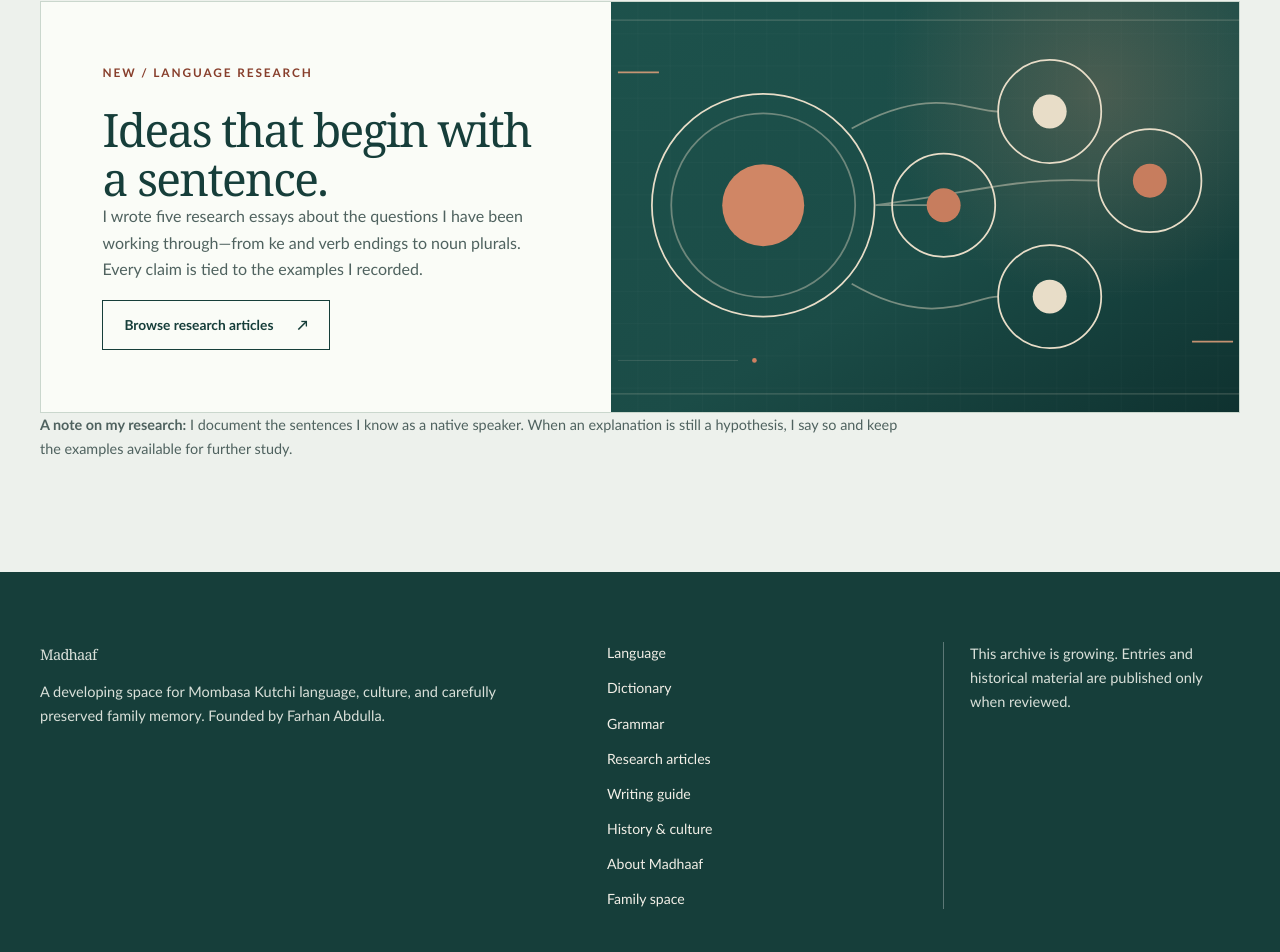
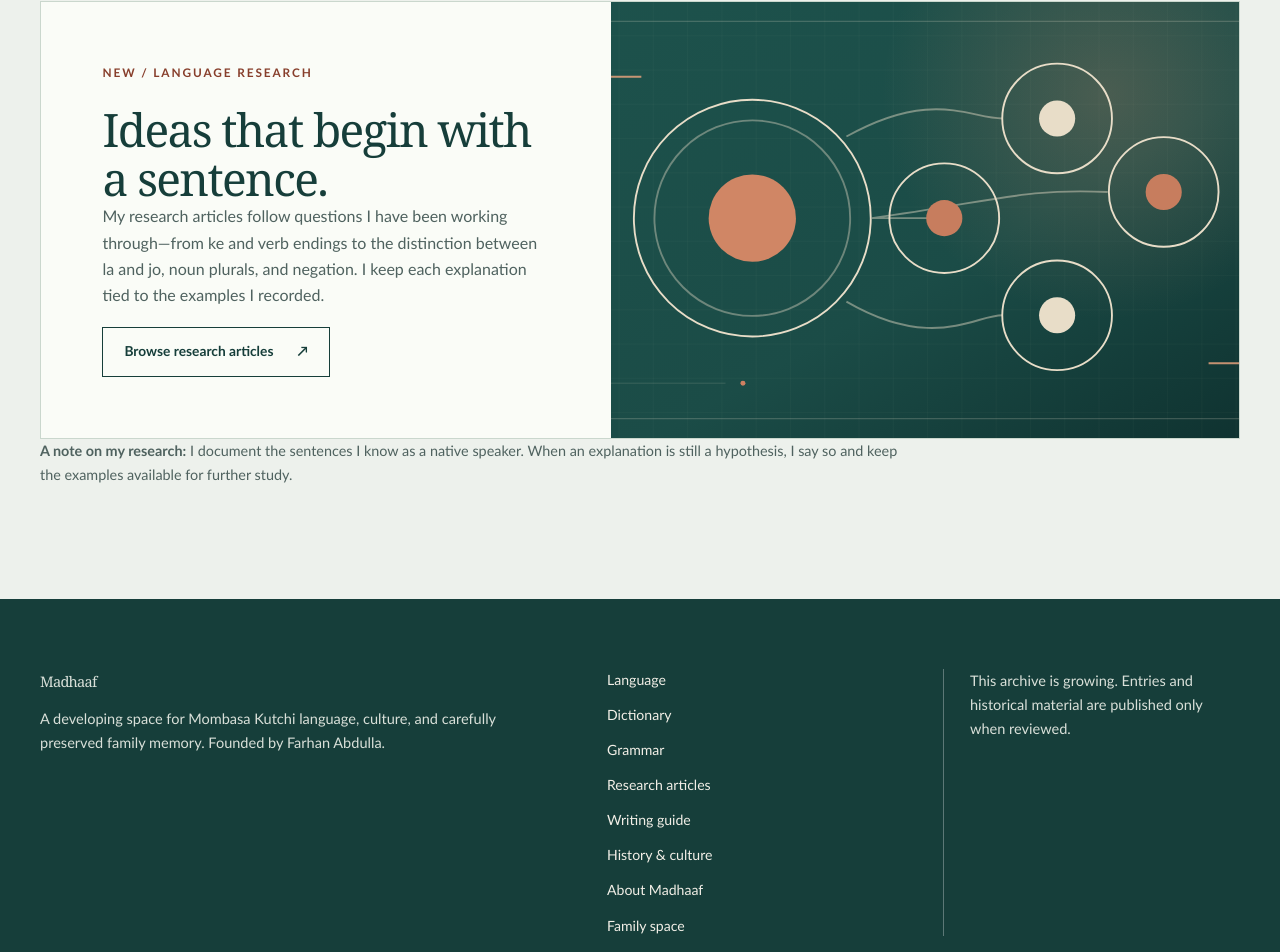
Before and after one commit to Fabdulla1/Madhaaf, a Next.js app: page /language in a window 1280 px wide. Shown: the part 1555-2507 px from the top of the page. Built offline with nearby package versions, Linux system fonts and the light colour scheme; no server answers.

Commit message:
feat(language): promote newly published studies and remove stale five-article copy

```diff
--- a/src/app/language/page.tsx
+++ b/src/app/language/page.tsx
@@ -91,9 +91,10 @@ export default function LanguagePage() {
             <p className="eyebrow">New / Language research</p>
             <h2 id="language-research-title">Ideas that begin with a sentence.</h2>
             <p>
-              I wrote five research essays about the questions I have been
-              working through—from ke and verb endings to noun plurals.
-              Every claim is tied to the examples I recorded.
+              My research articles follow questions I have been working
+              through—from ke and verb endings to the distinction between
+              la and jo, noun plurals, and negation. I keep each explanation
+              tied to the examples I recorded.
             </p>
             <Link className="button button--outline" href="/language/articles">
               Browse research articles <span aria-hidden="true">↗</span>
```
